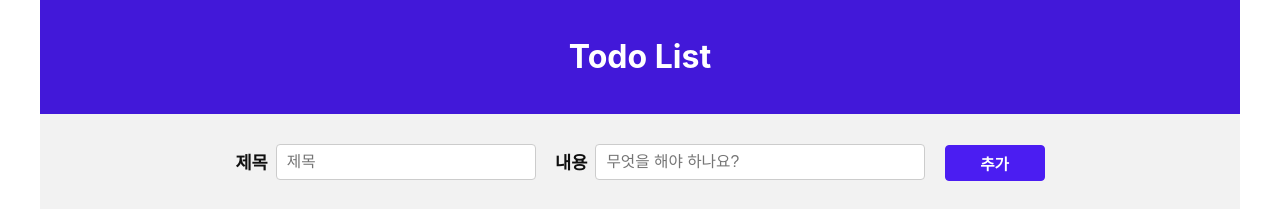
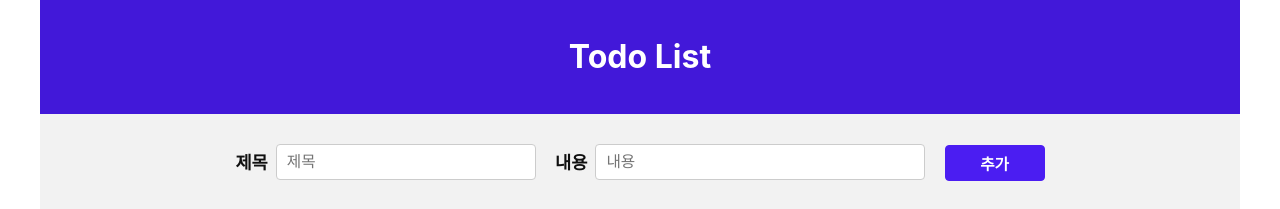
Before and after one commit to yujleee/todolist-redux, a React (Create React App) app: page / in a window 1280 px wide. Shown: the top 209 px of the page. Built offline with nearby package versions, Linux system fonts and the light colour scheme.

Commit message:
♻️ 반복해서 사용되는 Label, Input 컴포넌트를 별도로 분리

```diff
--- /dev/null
+++ b/src/components/todoForm/Inputs.jsx
@@ -0,0 +1,20 @@
+import { Label, Input } from './style';
+
+const Inputs = ({ label, id, value, onChange, ref }) => {
+  return (
+    <>
+      <Label htmlFor={id}>{label}</Label>
+      <Input
+        className={id === 'contents' ? 'contents' : ''}
+        type="text"
+        placeholder={label}
+        id={id}
+        value={value}
+        onChange={onChange}
+        ref={ref}
+      />
+    </>
+  );
+};
+
+export default Inputs;
--- a/src/components/todoForm/TodoForm.jsx
+++ b/src/components/todoForm/TodoForm.jsx
@@ -2,8 +2,9 @@ import { useState, useRef } from 'react';
 import { useDispatch } from 'react-redux';
 import { v4 as uuid } from 'uuid';
 import { HiddenTitle } from '../Container';
+import Inputs from './Inputs';
 import { addTodo } from '../../redux/modules/todos';
-import { FormWrap, Label, Input, Button } from './style';
+import { FormWrap, Button } from './style';
 
 const TodoForm = () => {
   const [title, setTitle] = useState('');
@@ -57,19 +58,9 @@ const TodoForm = () => {
     <FormWrap>
       <HiddenTitle>투두 입력</HiddenTitle>
       <form onSubmit={submitHandler}>
-        <Label htmlFor="title">제목</Label>
-        <Input type="text" placeholder="제목" id="title" value={title} onChange={changeTitleHandler} ref={titleInput} />
-        <Label htmlFor="contents">내용</Label>
-        <Input
-          className="contents"
-          type="text"
-          placeholder="무엇을 해야 하나요?"
-          id="contents"
-          value={content}
-          onChange={changeContentHandler}
-          ref={contentInput}
-        />
-        <Button>추가</Button>
+        <Inputs label={'제목'} id={'title'} value={title} onChange={changeTitleHandler} ref={titleInput} />
+        <Inputs label={'내용'} id={'contents'} value={content} onChange={changeContentHandler} ref={contentInput} />
+        <Button type="submit">추가</Button>
       </form>
     </FormWrap>
   );
```
